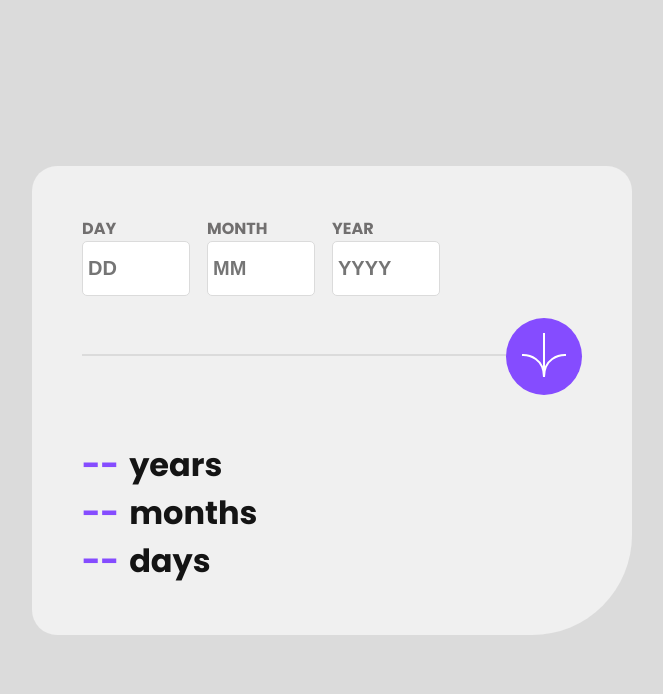
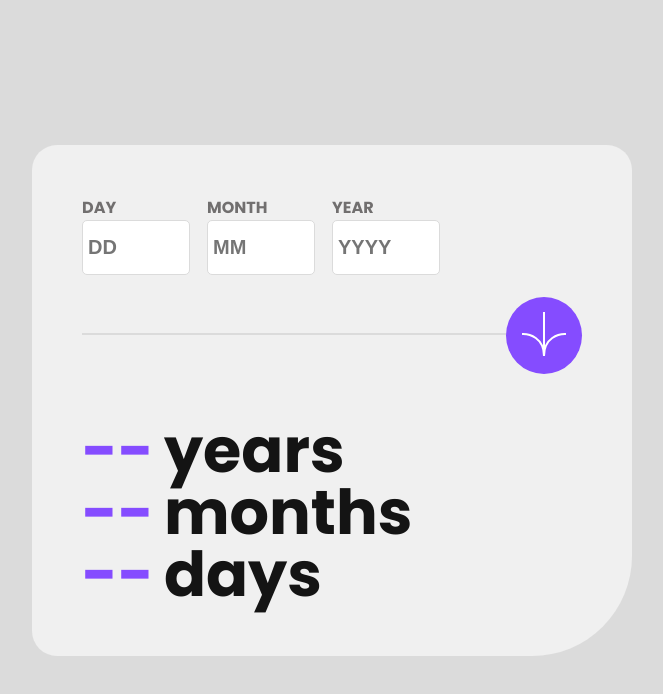
Before and after one commit to lmpko/frontendmentor-age-calculator-app-main, a React app: page / in a window 1280 px wide. Shown: the whole page, without its empty margins (308-971 px from the left). Built offline with nearby package versions, Linux system fonts and the light colour scheme.

Commit message:
validation, functionallity , and css done

```diff
--- a/app.css
+++ b/app.css
@@ -101,6 +101,7 @@ main{
     display: flex;
     align-items: center;
     font-size: 32px;
+    line-height: 1;
 }
 
 .results-container p{
@@ -119,6 +120,11 @@ main{
     font-weight: 300;
     text-transform: lowercase;
     padding-top: .3125rem ;
+
+}
+
+.error::first-letter{
+    text-transform: capitalize;
 }
 
 .date-form .is-invalid{
@@ -143,4 +149,8 @@ main{
     .date-form input{
         width: 6rem;
     }
+
+    .results-container{
+        font-size: 62px;
+    }
 }
--- a/src/DateFormCompononet.js
+++ b/src/DateFormCompononet.js
@@ -42,16 +42,24 @@ const DateFormCompononet = () => {
   };
 
   function calculateAge(actualD, actualM, actualY, submittedD, submittedM, submittedY) {
-    const parsedActualD = parseInt(actualD, 10);
-    const parsedActualM = parseInt(actualM, 10);
-    const parsedActualY = parseInt(actualY, 10);
-    const parsedSubmittedD = parseInt(submittedD, 10);
-    const parsedSubmittedM = parseInt(submittedM, 10);
-    const parsedSubmittedY = parseInt(submittedY, 10);
 
-    setCalculatedAge(parsedActualY - parsedSubmittedY);
-    setCalculatedMonth(parsedActualM - parsedSubmittedM);
-    setCalculatedDay(parsedActualD - parsedSubmittedD);
+    let calculatedAge = actualY- submittedY;
+    let calculatedMonth = actualM - submittedM;
+    let calculatedDay = actualD - submittedD;
+
+    if (calculatedMonth < 0 ){
+        calculatedMonth += 12;
+        calculatedAge -= 1;
+    }
+
+    if(calculatedDay < 0){
+      calculatedMonth -= 1;
+      calculatedDay += moment(`${submittedY}-${submittedM}`, 'YYYY-M').daysInMonth();
+    }
+
+    setCalculatedAge(Math.max(0, calculatedAge));
+    setCalculatedMonth(Math.max(0 ,calculatedMonth));
+    setCalculatedDay(Math.max(0,calculatedDay));
   }
 
 
@@ -107,7 +115,7 @@ const DateFormCompononet = () => {
       <ShowComponent calculatedAge={calculatedAge}
                       calculatedDay={calculatedDay}
                       calculatedMonth={calculatedMonth}
-                     />
+                    />
     </>
 
   )
--- a/src/ShowComponent.js
+++ b/src/ShowComponent.js
@@ -4,15 +4,15 @@ const ShowComponent = ({calculatedAge, calculatedMonth, calculatedDay}) => {
   return (
     <div>
       <div className='results-container'>
-        <span> {!calculatedAge  ?  '--' : calculatedAge}</span>
+        <span> { !calculatedAge ?  '--' : calculatedAge} </span>
         <p>years</p>
       </div>
       <div className='results-container'>
-        <span>{!calculatedMonth ?  '--' : calculatedMonth}</span>
+        <span>{ !calculatedMonth ?  '--' : calculatedMonth}</span>
         <p>months</p>
       </div>
       <div className='results-container'>
-        <span>{!calculatedDay ?  '--' : calculatedDay}</span>
+        <span>{ !calculatedDay ?  '--' : calculatedDay}</span>
         <p>days</p>
       </div>
     </div>
```
